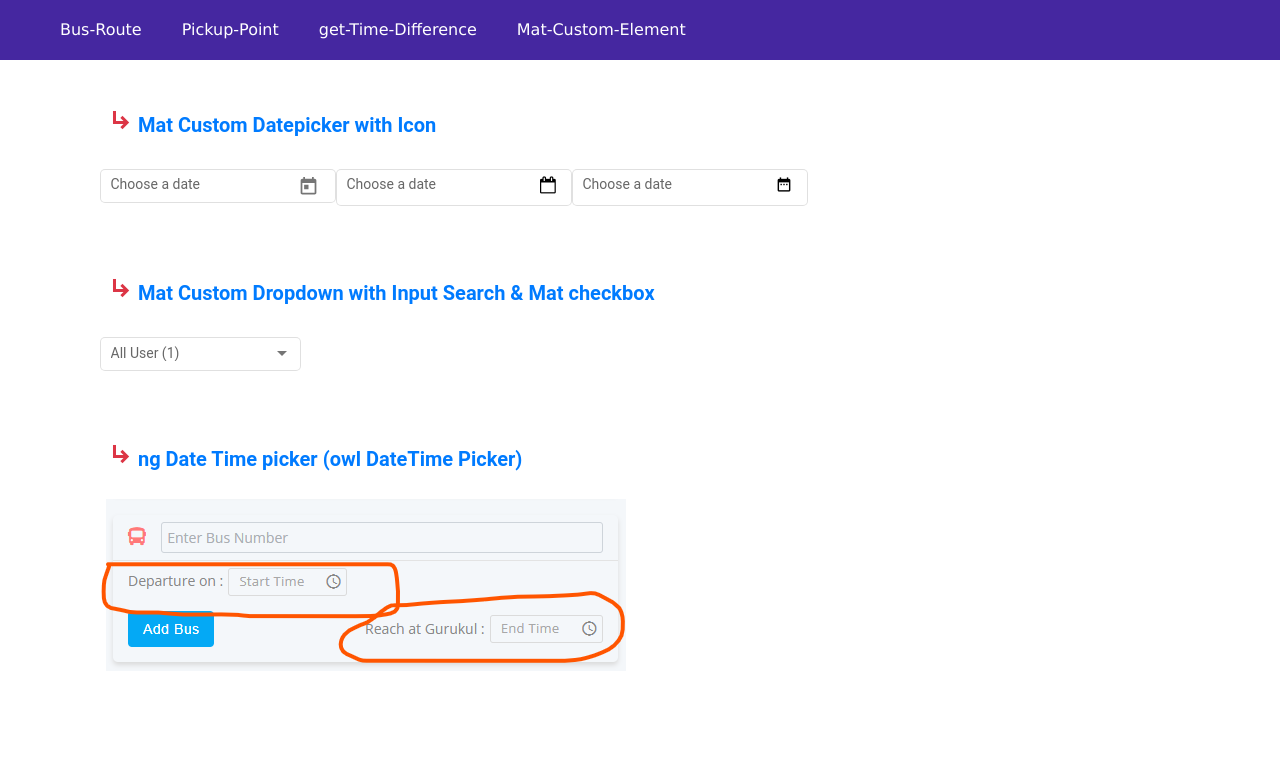
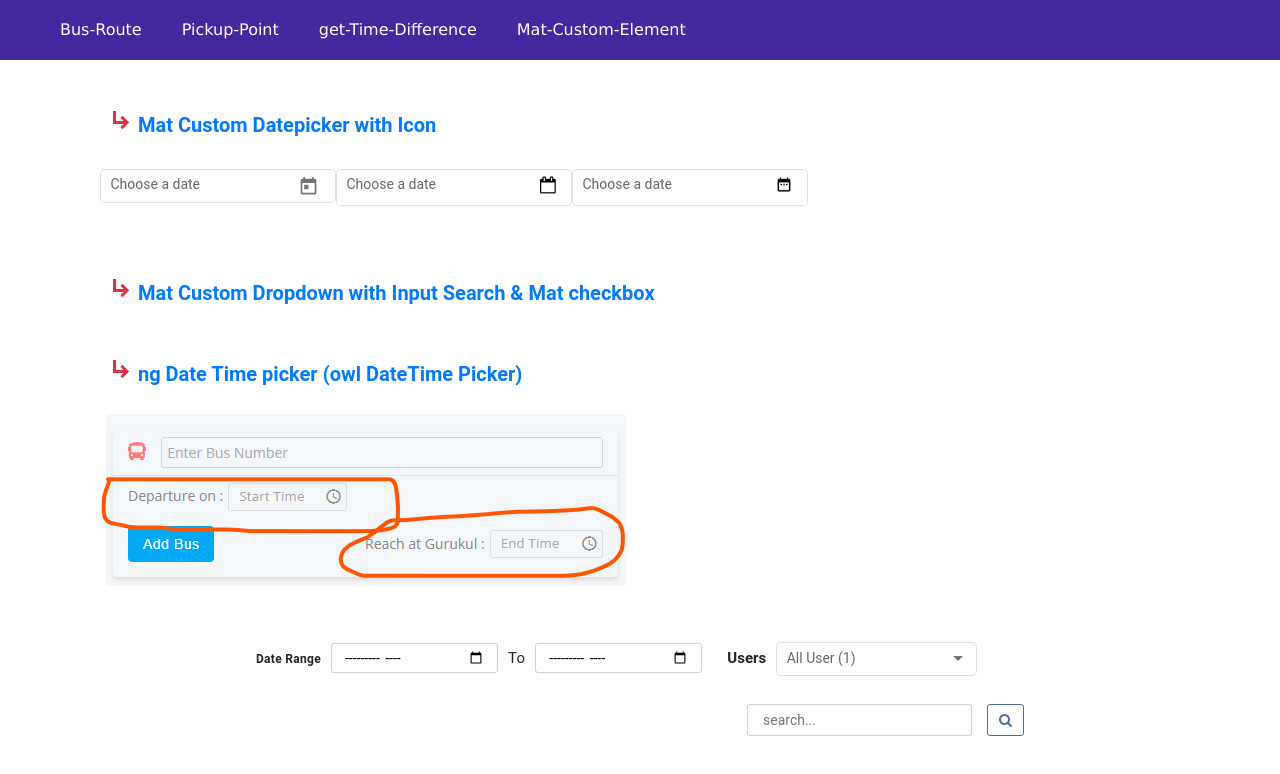
Before and after one commit to Haresh-thumar/Card-UI-in-Angular-14, an Angular app: page /matCustom in a window 1280 px wide. Shown: the top 774 px of the page. Built offline with nearby package versions, Linux system fonts and the light colour scheme.

Commit message:
ui design

```diff
--- a/src/app/bus-root/bus-root.component.html
+++ b/src/app/bus-root/bus-root.component.html
@@ -382,9 +382,71 @@
       </div>
     </div>
 
+  </div>
+</section>
 
 
 
 
+
+
+
+
+
+
+<!--***********************************************************************************************************************************
+                                                            Card
+************************************************************************************************************************************-->
+<div class="transport-row">
+  <!------------------ Card ------------------->
+  <div class="card pickup-card">
+    <!------- Card Header ------->
+    <div class="card-header border-bottom-0">
+      <div class="d-flex align-items-center justify-content-between">
+        <p class="mb-0">Name</p>
+        <p class="mb-0">Name</p>
+      </div>
+    </div>
+    <!------- Card Body ------->
+    <div class="card-body">
+      <p>Lorem ipsum dolor sit amet consectetur adipisicing elit. Unde fugit voluptates qui cumque, architecto eligendi
+        ad distinctio doloribus velit tempora dolores beatae earum maiores praesentium maxime quo autem laudantium
+        rerum.</p>
+      <p>Lorem ipsum dolor sit amet consectetur adipisicing elit. Unde fugit voluptates qui cumque, architecto eligendi
+        ad distinctio doloribus velit tempora dolores beatae earum maiores praesentium maxime quo autem laudantium
+        rerum.</p>
+    </div>
+    <!------- Card Footer ------->
+    <div class="card-footer border-top-0">
+      <div class="d-flex align-items-center justify-content-between">
+        <button class="btn btn-primary">Click</button>
+        <p class="mb-0">text</p>
+      </div>
+    </div>
   </div>
-</section>
+
+
+
+  <div class="card pickup-card">
+    <!------- Card Header ------->
+    <div class="card-header border-bottom-0">
+      <div class="d-flex align-items-center justify-content-between">
+        <p class="mb-0">Name</p>
+        <p class="mb-0">Name</p>
+      </div>
+    </div>
+    <!------- Card Body ------->
+    <div class="card-body">
+      <p>Lorem ipsum dolor sit amet consectetur adipisicing elit. Unde fugit voluptates qui cumque, architecto eligendi
+        ad distinctio doloribus velit tempora dolores beatae earum maiores praesentium maxime quo autem laudantium
+        rerum.</p>
+    </div>
+    <!------- Card Footer ------->
+    <div class="card-footer border-top-0">
+      <div class="d-flex align-items-center justify-content-between">
+        <button class="btn btn-primary">Click</button>
+        <p class="mb-0">text</p>
+      </div>
+    </div>
+  </div>
+</div>
--- a/src/app/get-timezone-diff/get-timezone-diff.component.html
+++ b/src/app/get-timezone-diff/get-timezone-diff.component.html
@@ -52,6 +52,7 @@
         <td class="text-dark px-5">{{pickPoint.pickPoinId}}</td>
         <td class="text-success font-weight-bold pr-5">{{pickPoint.areaName}}</td>
         <td class="text-danger font-weight-bold pr-5">{{pickPoint.studentLength}}</td>
+        <td class="text-primary font-weight-bold pr-5">{{pickPoint.pickTime | date: 'shortTime'}}</td>
       </tr>
       </td>
       <td>
--- a/src/app/get-timezone-diff/get-timezone-diff.component.ts
+++ b/src/app/get-timezone-diff/get-timezone-diff.component.ts
@@ -17,6 +17,9 @@ export class GetTimezoneDiffComponent implements OnInit {
 
     /*----- for Get Sum for Nested Objects -----*/
     this.totalStudentCount();
+
+    /*----- for sort time wise object ----*/
+    this.sortPickTime();
   }
 
 
@@ -80,12 +83,12 @@ export class GetTimezoneDiffComponent implements OnInit {
       name: '101-A',
       totalStudent: 0,
       pickPoints: [
-        { pickPoinId: '5b0814d9889c', areaName: 'aaa', studentLength: 1 },
-        { pickPoinId: 'a0e8e79b5c31', areaName: 'bbb', studentLength: 3 },
-        { pickPoinId: '5bad393db396', areaName: 'ccc', studentLength: 5 },
-        { pickPoinId: '946eee1a904c', areaName: 'ddd', studentLength: 7 },
-        { pickPoinId: '65159d41e2fc', areaName: 'eee', studentLength: 9 },
-        { pickPoinId: '2039756dc403', areaName: 'fff', studentLength: 11 },
+        { pickPoinId: '5b0814d9889c', pickTime: '2023-02-16T01:45:18Z', areaName: 'aaa', studentLength: 1 },
+        { pickPoinId: 'a0e8e79b5c31', pickTime: '2023-02-16T02:00:10Z', areaName: 'bbb', studentLength: 3 },
+        { pickPoinId: '5bad393db396', pickTime: '2023-02-16T01:30:55Z', areaName: 'ccc', studentLength: 5 },
+        { pickPoinId: '946eee1a904c', pickTime: '2023-02-16T02:00:35Z', areaName: 'ddd', studentLength: 7 },
+        { pickPoinId: '65159d41e2fc', pickTime: '2023-02-16T02:30:09Z', areaName: 'eee', studentLength: 9 },
+        { pickPoinId: '2039756dc403', pickTime: '2023-02-17T01:05:55Z', areaName: 'fff', studentLength: 11 },
       ]
     },
     {
@@ -93,12 +96,12 @@ export class GetTimezoneDiffComponent implements OnInit {
       name: '101-B',
       totalStudent: 0,
       pickPoints: [
-        { pickPoinId: '358273123cc2', areaName: 'ggg', studentLength: 2 },
-        { pickPoinId: '01cf09c64f89', areaName: 'hhh', studentLength: 4 },
-        { pickPoinId: 'f88c0e91b16f', areaName: 'iii', studentLength: 6 },
-        { pickPoinId: 'aa7d9917bebc', areaName: 'jjj', studentLength: 8 },
-        { pickPoinId: '6368189811dc', areaName: 'kkk', studentLength: 10 },
-        { pickPoinId: '980a26427a7f', areaName: 'lll', studentLength: 12 },
+        { pickPoinId: '358273123cc2', pickTime: '2023-02-17T01:45:16Z', areaName: 'ggg', studentLength: 2 },
+        { pickPoinId: '01cf09c64f89', pickTime: '2023-02-17T02:00:30Z', areaName: 'hhh', studentLength: 4 },
+        { pickPoinId: 'f88c0e91b16f', pickTime: '2023-02-21T01:37:47Z', areaName: 'iii', studentLength: 6 },
+        { pickPoinId: 'aa7d9917bebc', pickTime: '2023-02-21T01:40:03Z', areaName: 'jjj', studentLength: 8 },
+        { pickPoinId: '6368189811dc', pickTime: '2023-02-20T01:28:14Z', areaName: 'kkk', studentLength: 10 },
+        { pickPoinId: '980a26427a7f', pickTime: '2023-02-20T01:30:34Z', areaName: 'lll', studentLength: 12 },
       ],
     },
     {
@@ -106,12 +109,12 @@ export class GetTimezoneDiffComponent implements OnInit {
       name: '101-C',
       totalStudent: 0,
       pickPoints: [
-        { pickPoinId: 'b12c54e28d96', areaName: 'mmm', studentLength: 3 },
-        { pickPoinId: '50253993ec90', areaName: 'nnn', studentLength: 6 },
-        { pickPoinId: '0f88f3a965af', areaName: 'ooo', studentLength: 9 },
-        { pickPoinId: '526e815ac45e', areaName: 'ppp', studentLength: 12 },
-        { pickPoinId: '5507c6a40bdf', areaName: 'qqq', studentLength: 15 },
-        { pickPoinId: '082b9b6efc81', areaName: 'rrr', studentLength: 18 },
+        { pickPoinId: 'b12c54e28d96', pickTime: '2023-02-20T02:15:16Z', areaName: 'mmm', studentLength: 3 },
+        { pickPoinId: '50253993ec90', pickTime: '2023-02-21T01:36:39Z', areaName: 'nnn', studentLength: 6 },
+        { pickPoinId: '0f88f3a965af', pickTime: '2023-02-20T01:52:03Z', areaName: 'ooo', studentLength: 9 },
+        { pickPoinId: '526e815ac45e', pickTime: '2023-02-21T01:37:20Z', areaName: 'ppp', studentLength: 12 },
+        { pickPoinId: '5507c6a40bdf', pickTime: '2023-02-20T02:30:10Z', areaName: 'qqq', studentLength: 15 },
+        { pickPoinId: '082b9b6efc81', pickTime: '2023-02-20T02:00:26Z', areaName: 'rrr', studentLength: 18 },
       ],
     },
     {
@@ -119,12 +122,12 @@ export class GetTimezoneDiffComponent implements OnInit {
       name: '101-D',
       totalStudent: 0,
       pickPoints: [
-        { pickPoinId: '8503fe9f47a8', areaName: 'sss', studentLength: 4 },
-        { pickPoinId: 'c5db3b970dda', areaName: 'ttt', studentLength: 8 },
-        { pickPoinId: 'fcf6071094e0', areaName: 'uuu', studentLength: 12 },
-        { pickPoinId: '61fc49d30f34', areaName: 'vvv', studentLength: 16 },
-        { pickPoinId: 'c6ee9b741dc4', areaName: 'www', studentLength: 20 },
-        { pickPoinId: '7a8f38418aaa', areaName: 'xxx', studentLength: 24 },
+        { pickPoinId: '8503fe9f47a8', pickTime: '2023-02-17T02:00:30Z', areaName: 'sss', studentLength: 4 },
+        { pickPoinId: 'c5db3b970dda', pickTime: '2023-02-21T01:37:47Z', areaName: 'ttt', studentLength: 8 },
+        { pickPoinId: 'fcf6071094e0', pickTime: '2023-02-20T02:00:26Z', areaName: 'uuu', studentLength: 12 },
+        { pickPoinId: '61fc49d30f34', pickTime: '2023-02-21T01:36:39Z', areaName: 'vvv', studentLength: 16 },
+        { pickPoinId: 'c6ee9b741dc4', pickTime: '2023-02-20T02:15:16Z', areaName: 'www', studentLength: 20 },
+        { pickPoinId: '7a8f38418aaa', pickTime: '2023-02-20T01:30:34Z', areaName: 'xxx', studentLength: 24 },
       ],
     },
     {
@@ -132,24 +135,39 @@ export class GetTimezoneDiffComponent implements OnInit {
       name: '101-E',
       totalStudent: 0,
       pickPoints: [
-        { pickPoinId: '429f867fdaaa', areaName: 'yyy', studentLength: 5 },
-        { pickPoinId: '95c4d4cb56a9', areaName: 'zzz', studentLength: 10 },
-        { pickPoinId: 'f323f7f821d7', areaName: 'abc', studentLength: 15 },
-        { pickPoinId: '2da748c10c33', areaName: 'def', studentLength: 20 },
-        { pickPoinId: '5a32e4ea49de', areaName: 'ghi', studentLength: 25 },
-        { pickPoinId: 'db9612b4f4bb', areaName: 'jkl', studentLength: 30 },
+        { pickPoinId: '429f867fdaaa', pickTime: '2023-02-16T01:45:18Z', areaName: 'yyy', studentLength: 5 },
+        { pickPoinId: '95c4d4cb56a9', pickTime: '2023-02-16T02:00:10Z', areaName: 'zzz', studentLength: 10 },
+        { pickPoinId: 'f323f7f821d7', pickTime: '2023-02-17T03:20:30Z', areaName: 'abc', studentLength: 15 },
+        { pickPoinId: '2da748c10c33', pickTime: '2023-02-21T01:37:47Z', areaName: 'def', studentLength: 20 },
+        { pickPoinId: '5a32e4ea49de', pickTime: '2023-02-21T01:36:39Z', areaName: 'ghi', studentLength: 25 },
+        { pickPoinId: 'db9612b4f4bb', pickTime: '2023-02-20T02:15:16Z', areaName: 'jkl', studentLength: 30 },
       ],
     },
   ];
 
   /*--- get sum using method ---*/
   totalStudentCount() {
-    const res = this.sumNestedObject.map(arr => {
-      arr.pickPoints.forEach((obj: any) => {
-        arr.totalStudent += obj.studentLength;
+    const resp = this.sumNestedObject.map(arr => {
+      arr.pickPoints.forEach((res: any) => {
+        arr.totalStudent += res.studentLength;
+        console.log(arr.totalStudent);
       });
-      return [arr.totalStudent];
+      // return [arr.totalStudent];
     });
+  }
+
+
+  /*--- get sum using method ---*/
+  sortPickTime() {
+    for (let mainOjb of this.sumNestedObject) {
+      // mainOjb.pickPoints.sort((a: any, b: any) => (a.pickTime > b.pickTime) ? 1 : (a.pickTime < b.pickTime) ? -1 : 0);
+      console.log(mainOjb);
+
+      for (let innerObj of mainOjb.pickPoints) {
+        let aaa = Object.values(innerObj)[1];
+        console.warn(aaa)
+      }
+    }
   }
 
 
--- a/src/app/mat-custom-element/mat-custom-element.component.html
+++ b/src/app/mat-custom-element/mat-custom-element.component.html
@@ -49,7 +49,7 @@
     <i class="material-icons text-danger font-weight-bold">subdirectory_arrow_right</i> Mat Custom Dropdown with Input
     Search & Mat checkbox
   </h2>
-
+  <!--
   <div class="container-fluid">
     <mat-form-field appearance="outline">
       <mat-label>All User (1)</mat-label>
@@ -60,7 +60,7 @@
         <mat-option *ngFor="let selectcheck of selectedList" [value]="selectcheck">{{selectcheck}}</mat-option>
       </mat-select>
     </mat-form-field>
-  </div>
+  </div> -->
 
 
 
@@ -72,7 +72,7 @@
     DateTime Picker)
   </h2>
 
-  <div class="container-fluid">
+  <div class="container-fluid mb-5">
     <img src="../../assets/img/ng-dateTimePicker.png" alt="">
     <!-- npm i ng-pick-datetime -->
     <!-- import { OwlDateTimeModule, OwlNativeDateTimeModule } from 'ng-pick-datetime'; -->
@@ -87,6 +87,68 @@
     <!-- https://stackblitz.com/edit/owl-datetimepicker?file=src%2Fapp%2Fbasic%2Fbasic.component.scss -->
   </div>
 
+</section>
 
 
-</section>
+
+
+
+
+<!--***********************************************************************************************************************************
+                                                            rushabh
+************************************************************************************************************************************-->
+<div class="request-filter-section">
+  <div style="display: inline;">
+
+    <div style="float: left;">
+      <strong class="from-Date">Date Range</strong>
+      <input type="month" class="date-picker">
+      <span class="to-Date">To</span>
+      <input type="month" class="date-picker">
+      <strong class="user-text">Users</strong>
+      <mat-form-field appearance="outline" style="position: relative; top: 4px;">
+        <mat-label>All User (1)</mat-label>
+        <mat-select [formControl]="selectcheck" multiple style="background: #fff;">
+          <div class="mat-main-select">
+            <input type="text" class="form-control mat-select-input" placeholder="search">
+          </div>
+          <mat-option *ngFor="let selectcheck of selectedList" [value]="selectcheck">{{selectcheck}}</mat-option>
+        </mat-select>
+      </mat-form-field>
+    </div>
+    <div style="float: right;">
+      <input type="search" placeholder="search..." class="search-input" autocomplete="off">
+      <button class="btn-search"><i class="fa fa-search"></i></button>
+    </div>
+
+  </div>
+</div>
+
+
+
+
+<!--
+<div class="mt-5">
+  <div class="request-filter-section">
+    <div class="mainfilter-row">
+      <div style="width: 25%; display: flex; align-items: center;">
+        <b class="date-text">Date Range</b>
+        <input type="month" class="date-picker">
+      </div>
+      <div style="width: 20%; display: flex; align-items: center;">
+        <strong class="date-text2">To</strong>
+        <input type="month" class="date-picker">
+      </div>
+      <div style="width: 20%; display: flex; align-items: center; background: pink;">
+        <span class="user-text">Users</span>
+        <select class="select-input bg-warning">
+          <option>bvjv</option>
+        </select>
+      </div>
+      <div style="width: 30%; display: flex; align-items: center; justify-content: flex-end;">
+        <input type="search" placeholder="search..." class="search-input" autocomplete="off">
+        <button class="btn-search"><i class="fa fa-search"></i></button>
+      </div>
+    </div>
+  </div>
+</div> -->
--- a/src/app/mat-custom-element/mat-custom-element.component.scss
+++ b/src/app/mat-custom-element/mat-custom-element.component.scss
@@ -76,3 +76,71 @@
   align-items: center;
   box-sizing: border-box;
 }
+
+/******************************* Rushabh *********************************/
+/*---- Request Filter Section ----*/
+.request-filter-section {
+  width: 60% !important;
+  margin: 0 auto !important;
+}
+
+.mainfilter-row {
+  width: 100%;
+  display: flex !important;
+  align-items: center !important;
+}
+
+.from-Date {
+  font-size: 12px !important;
+  letter-spacing: 0.3px;
+  font-weight: 600;
+}
+
+.to-Date {
+  font-size: 15px !important;
+  font-weight: 400 !important;
+  letter-spacing: 0.3px;
+}
+
+.user-text {
+  font-size: 15px;
+  font-weight: 600;
+  margin: 0 10px 0 15px;
+}
+
+.date-picker[type="month"] {
+  padding: 3px 12px;
+  margin: 0 10px;
+  border-radius: 3px;
+  border: 1px solid rgb(208, 208, 208) !important;
+}
+
+.date-picker::placeholder {
+  font-size: 15px !important;
+  color: silver !important;
+}
+
+.search-input {
+  padding: 5px 15px;
+  border-radius: 3px;
+  margin: 0 15px;
+  outline: none;
+  position: relative;
+  top: 9px;
+  border: 1px solid rgb(208, 208, 208);
+}
+
+.btn-search {
+  background-color: #fff;
+  color: #4d6d9b;
+  padding: 5px 11px;
+  border-radius: 3px;
+  position: relative;
+  top: 9px;
+  border: 1px solid #4d6d9b;
+}
+
+.btn-search:hover {
+  color: #fff;
+  background-color: #4d6d9b;
+}
```
